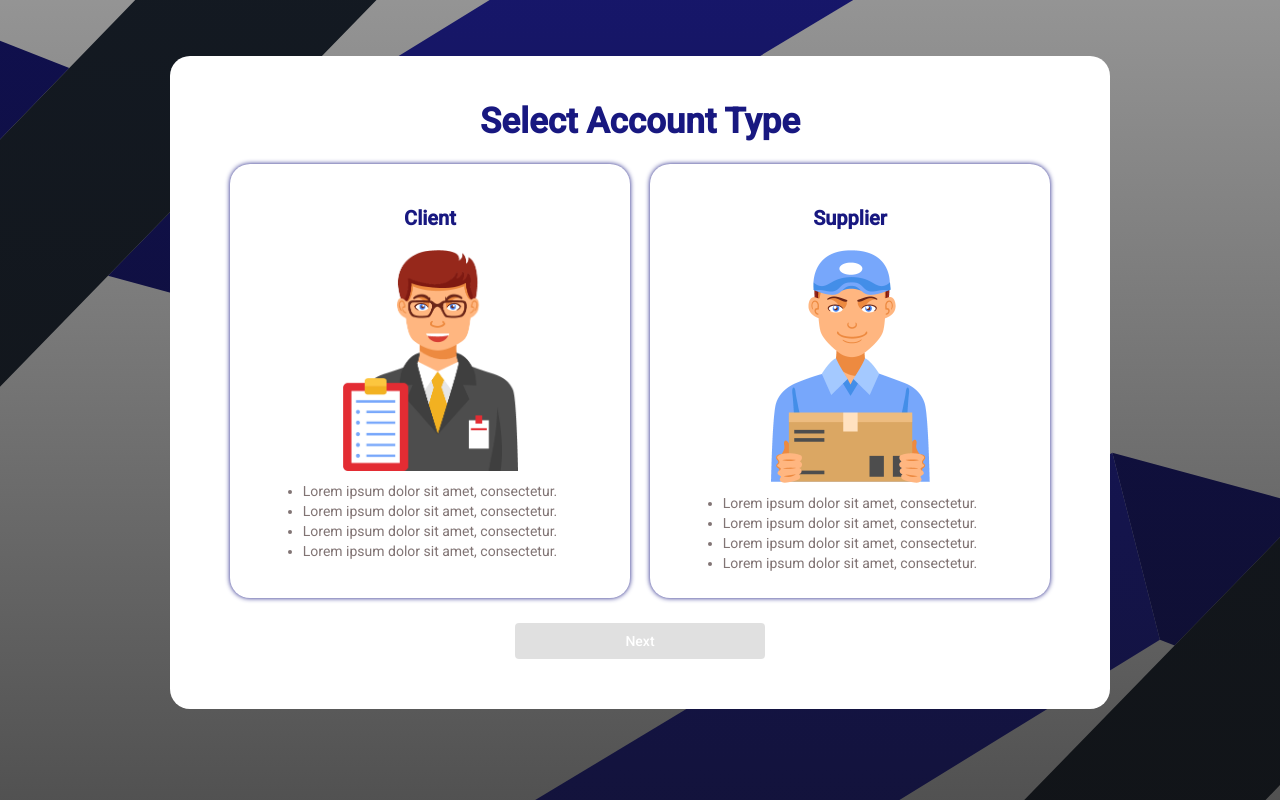
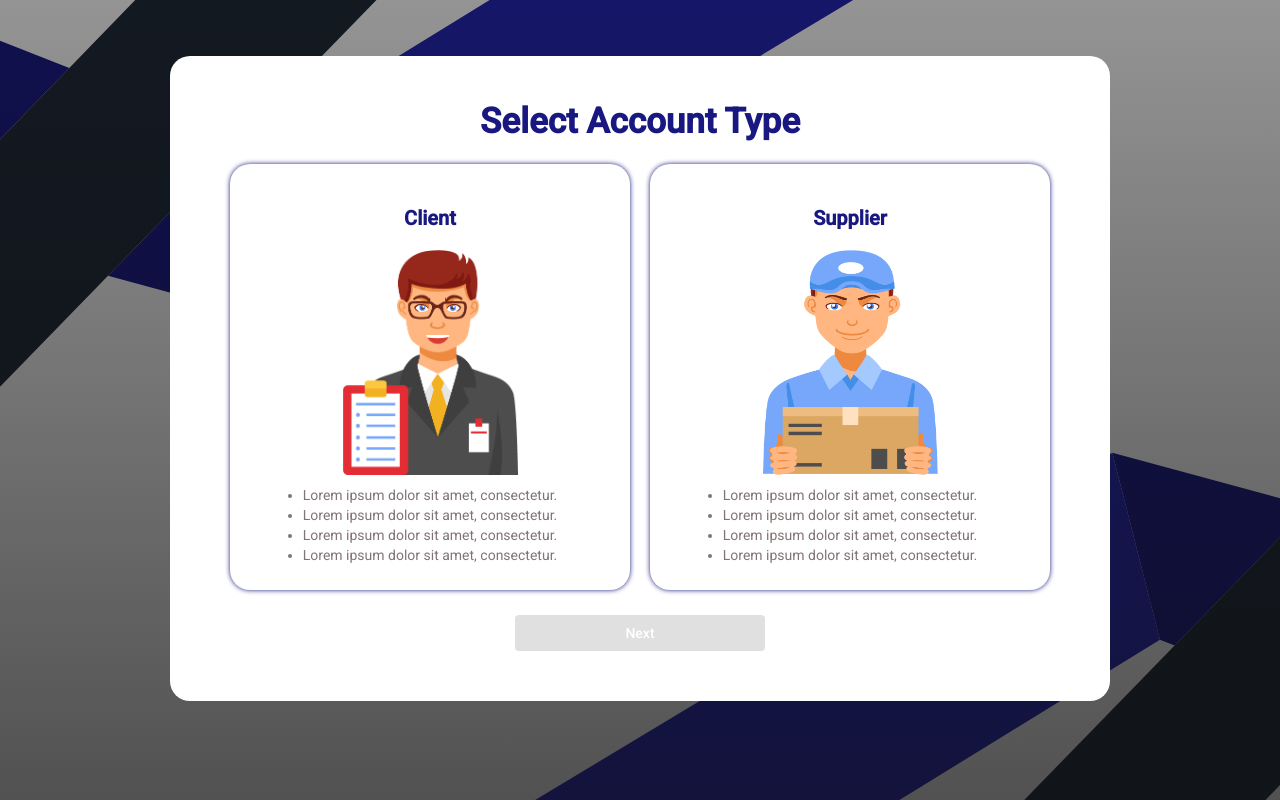
Before and after one commit to suba-sara/supplier-finance, an Angular app in the folder capstone-client/: page /sign-up in a window 1280 px wide. Built offline with nearby package versions, Linux system fonts and the light colour scheme.

Commit message:
change the image width and height

```diff
--- a/capstone-client/src/app/sign-up/sign-up-home/sign-up-home.component.scss
+++ b/capstone-client/src/app/sign-up/sign-up-home/sign-up-home.component.scss
@@ -98,7 +98,6 @@
   button {
     margin-top: 15px;
     color: white;
-    //background: #181880;
     width: 250px;
   }
 
@@ -113,6 +112,7 @@
   flex-direction: column;
   align-items: center;
   img {
-    width: 50%;
+    width: 175px;
+    height: 225px;
   }
 }
```
